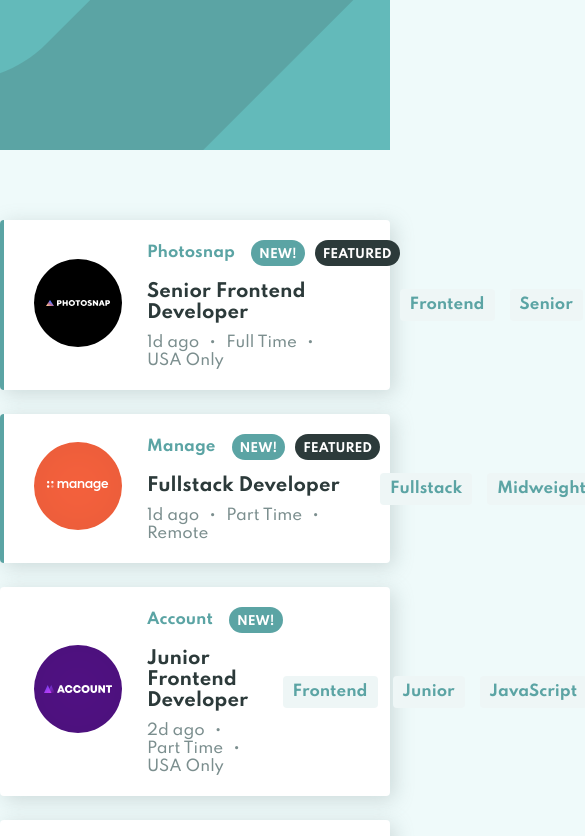
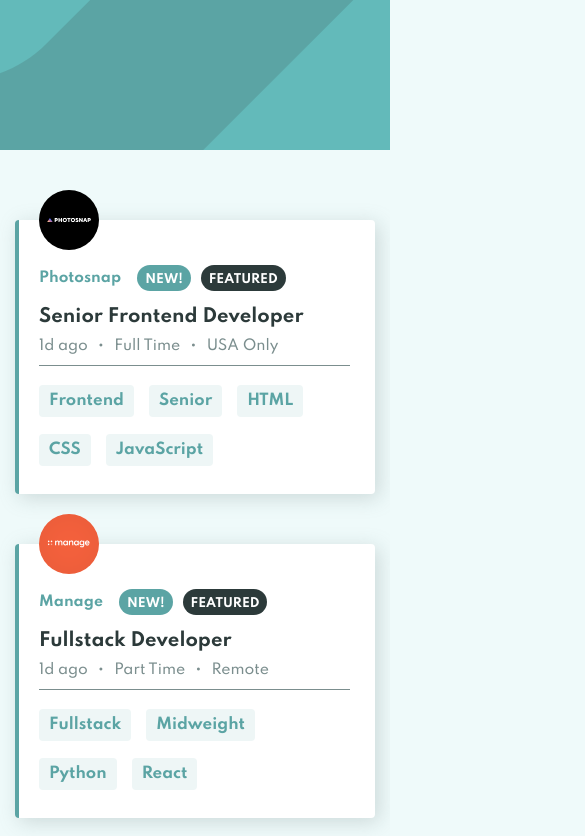
Before and after one commit to TomaszGa/react-job-listings, a React (Create React App) app: page / in a window 390 px wide. Shown: the top 836 px of the page, 585 px wide, since content can reach past the window. Built offline with nearby package versions, Linux system fonts and the light colour scheme.

Commit message:
mobile styling

```diff
--- a/src/scss/App.scss
+++ b/src/scss/App.scss
@@ -9,6 +9,7 @@ $font: "Spartan", -apple-system, BlinkMacSystemFont, "Segoe UI", "Roboto",
   "Oxygen", "Ubuntu", "Cantarell", "Fira Sans", "Droid Sans", "Helvetica Neue";
 
 $font-size-body: 15px;
+$font-size-body-mobile: 14px;
 
 $font-weight-bold: 700;
 
@@ -16,13 +17,17 @@ $container-width: 1200px;
 
 $shadow: 4px 4px 20px transparentize($gray-cyan, 0.7);
 
-$breakpoint-mobile: 768px;
+$breakpoint-mobile: 998px;
 
 body {
   background-color: $gray-bg;
   font-family: $font;
   font-size: $font-size-body;
+  @media (max-width: $breakpoint-mobile) {
+    font-size: $font-size-body-mobile;
+  }
 }
+
 *,
 *:before,
 *:after {
--- a/src/scss/components/_filter.scss
+++ b/src/scss/components/_filter.scss
@@ -2,14 +2,20 @@
   transform: translateY(-36px);
   position: absolute;
   margin: 0 auto;
+  padding: 0 15px;
   left: 0;
   right: 0;
+  width: $container-width;
+  max-width: 100%;
+  @media (max-width: $breakpoint-mobile) {
+    position: static;
+  }
   &__bar {
     overflow: hidden;
     height: 0;
     opacity: 0;
     // transition: 0.3s;
-    width: $container-width;
+
     background: #fff;
     border-radius: 6px;
     box-shadow: $shadow;
@@ -20,6 +26,9 @@
     justify-content: space-between;
     align-items: center;
     padding: 15px 45px;
+    @media (max-width: $breakpoint-mobile) {
+      padding: 15px 20px;
+    }
     // height: 70px;
   }
   &--active {
@@ -27,6 +36,9 @@
       height: auto;
       // height: 70px;
       opacity: 1;
+    }
+    @media (max-width: $breakpoint-mobile) {
+      margin-bottom: -42px;
     }
   }
 
@@ -39,8 +51,7 @@
     color: $primary;
     border-radius: 4px;
     font-weight: $font-weight-bold;
-    margin-right: 15px;
-    margin-bottom: 10px;
+    margin: 9px 15px 9px 0;
     transition: 0.2s;
     overflow: hidden;
 
--- a/src/scss/components/_jobs.scss
+++ b/src/scss/components/_jobs.scss
@@ -1,10 +1,14 @@
 .jobs {
-  max-width: $container-width;
+  width: $container-width;
+  max-width: 100%;
   margin: 70px auto 0 auto;
+  padding: 0 15px;
 }
 
 .job-listing {
   display: flex;
+
+  position: relative;
   align-items: center;
   background-color: $white;
   padding: 20px 30px;
@@ -12,6 +16,11 @@
   border-left: 4px solid transparent;
   border-radius: 4px;
   box-shadow: $shadow;
+  @media (max-width: $breakpoint-mobile) {
+    flex-wrap: wrap;
+    padding: 45px 25px 20px 20px;
+    margin-bottom: 50px;
+  }
   &--featured {
     border-left-color: $primary;
   }
@@ -60,10 +69,33 @@
       height: 88px;
       width: 88px;
     }
+    @media (max-width: $breakpoint-mobile) {
+      position: absolute;
+      top: -30px;
+      img {
+        height: 60px;
+        width: 60px;
+      }
+    }
+  }
+  &__details {
+    flex-basis: 300px;
+    flex-shrink: 0;
+    @media (max-width: $breakpoint-mobile) {
+      flex-basis: 100%;
+    }
   }
   &__tags {
     margin-left: auto;
+    padding-left: 40px;
     display: flex;
+    flex-wrap: wrap;
+    @media (max-width: $breakpoint-mobile) {
+      margin-left: 0;
+      padding: 10px 0 0 0;
+      margin: 10px 0 0 0;
+      border-top: 1px solid $gray-cyan;
+    }
   }
   &__tag {
     padding: 7px 10px;
@@ -71,12 +103,15 @@
     color: $primary;
     border-radius: 4px;
     font-weight: $font-weight-bold;
-    margin-right: 15px;
+    margin: 5px 15px 5px 0;
     transition: 0.2s;
 
     border: none;
     font-family: inherit;
     font-size: $font-size-body;
+    @media (max-width: $breakpoint-mobile) {
+      margin: 9px 15px 8px 0;
+    }
     &:last-child {
       margin-right: 0;
     }
```
